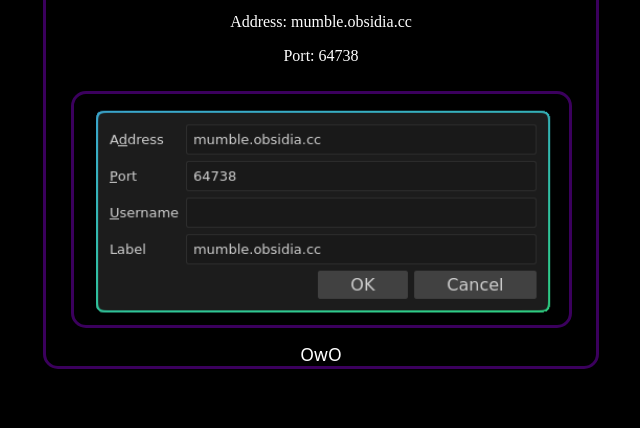
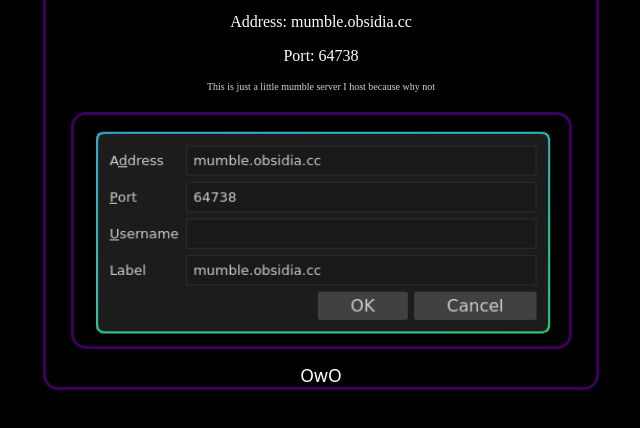
Before and after one commit to cj1063/cj1063, a plain HTML site: page mumble.html in a window 1280 px wide. Shown: the part 120-548 px from the top of the page, without its empty margins (319-959 px from the left). Drawn offline with Linux system fonts and the light colour scheme.

Commit message:
modified:   mumble.html

```diff
--- a/mumble.html
+++ b/mumble.html
@@ -19,6 +19,7 @@
         <h1>Mumble server info</h1>
         <p>Address: mumble.obsidia.cc</p>
         <p>Port: 64738</p>
+        <p class="subtext2">This is just a little mumble server I host because why not</p>
         <img src="the stuff that exists/mumble.png" alt="">
         <span id="emotes">3</span>
         <script src="emotes.js" defer></script>
```
